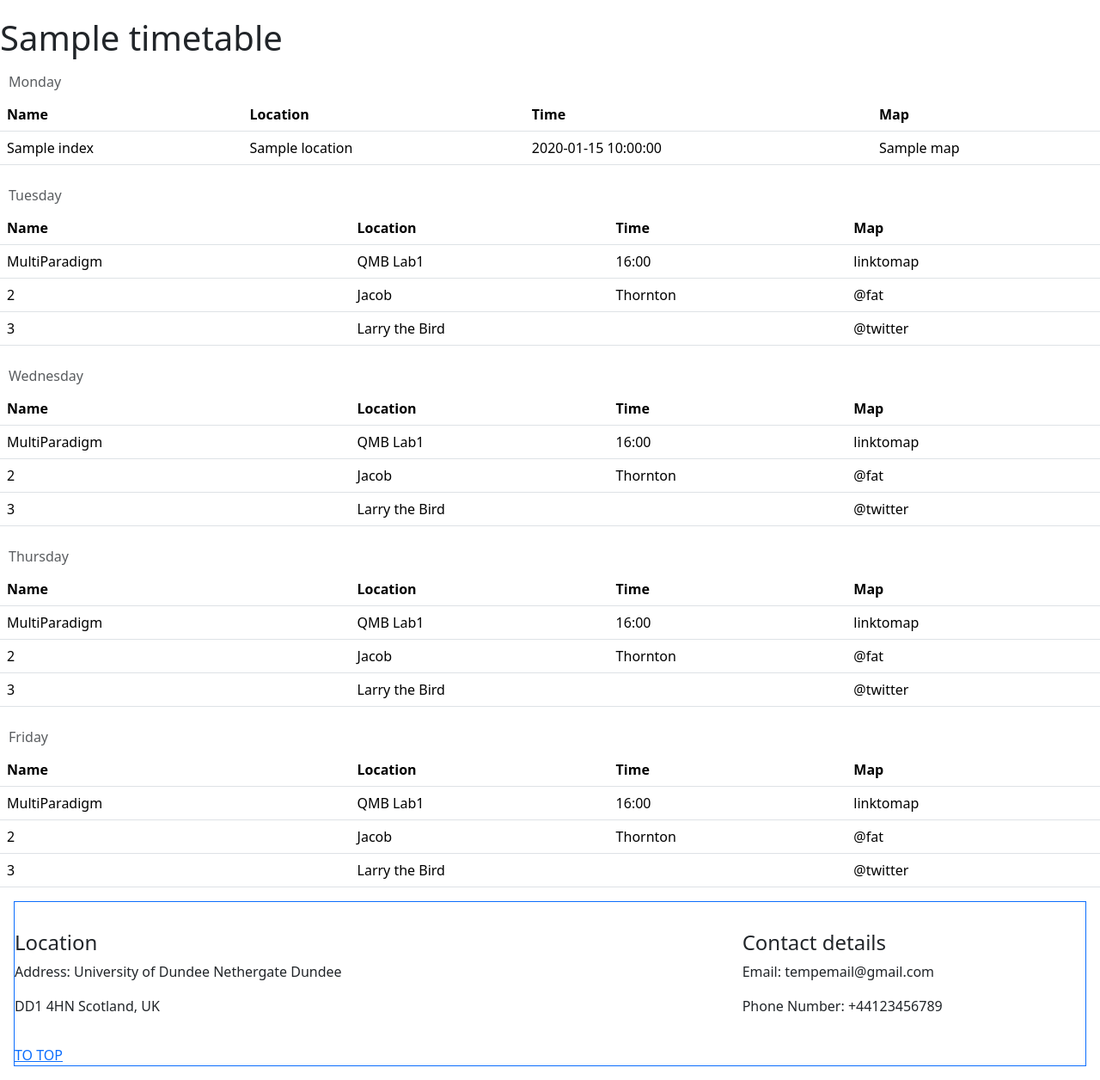
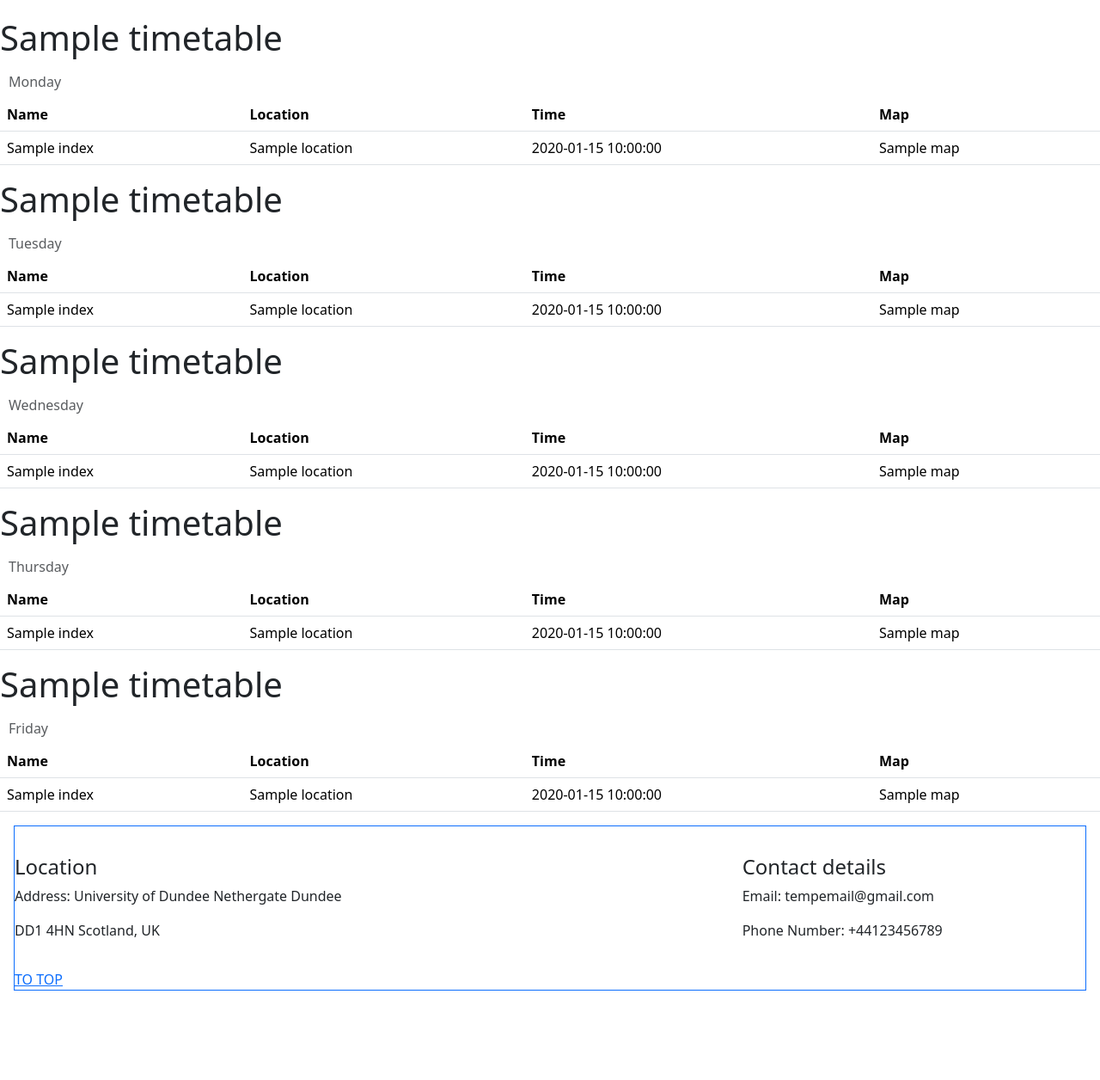
Before and after one commit to stoib/QuackAthon25, a Flask app: template templates/timetable.html in a window 1280 px wide. Shown: the part 110-1366 px from the top of the page at 86% size. After the commit the page ends 1262 px from the top, so only its background shows below. Run offline with Flask 3, Linux system fonts and the light colour scheme; the template is opened without the code that fills it: most values are stand-ins (such as "Sample title", 1, 10 or a date in 2020); some libraries are stand-ins or nearby versions.

Commit message:
changed code for other days of week

```diff
--- a/templates/timetable.html
+++ b/templates/timetable.html
@@ -35,23 +35,15 @@
       </tr>
     </thead>
     <tbody>
+        <h1>{{ timetable.name }}</h1>
+        {% for index in timetable %}
             <tr>
-        <td scope="row">MultiParadigm</th>
-        <td>QMB Lab1</td>
-        <td>16:00</td>
-        <td>linktomap</td>
+                <td scope="row">{{ index.name }}</td>
+                <td>{{ index.location }}</td>
+                <td>{{ index.time }}</td>
+                <td>{{ index.map }}</td>
             </tr>
-      <tr>
-        <td scope="row">2</th>
-        <td>Jacob</td>
-        <td>Thornton</td>
-        <td>@fat</td>
-      </tr>
-      <tr>
-        <td scope="row">3</th>
-        <td colspan="2">Larry the Bird</td>
-        <td>@twitter</td>
-      </tr>
+        {% endfor %}
     </tbody>
 </table>
 <table class="table table-hover caption-top">
@@ -65,23 +57,15 @@
       </tr>
     </thead>
     <tbody>
+        <h1>{{ timetable.name }}</h1>
+        {% for index in timetable %}
             <tr>
-        <td scope="row">MultiParadigm</th>
-        <td>QMB Lab1</td>
-        <td>16:00</td>
-        <td>linktomap</td>
+                <td scope="row">{{ index.name }}</td>
+                <td>{{ index.location }}</td>
+                <td>{{ index.time }}</td>
+                <td>{{ index.map }}</td>
             </tr>
-      <tr>
-        <td scope="row">2</th>
-        <td>Jacob</td>
-        <td>Thornton</td>
-        <td>@fat</td>
-      </tr>
-      <tr>
-        <td scope="row">3</th>
-        <td colspan="2">Larry the Bird</td>
-        <td>@twitter</td>
-      </tr>
+        {% endfor %}
     </tbody>
 </table>
 <table class="table table-hover caption-top">
@@ -95,23 +79,15 @@
       </tr>
     </thead>
     <tbody>
+        <h1>{{ timetable.name }}</h1>
+        {% for index in timetable %}
             <tr>
-        <td scope="row">MultiParadigm</th>
-        <td>QMB Lab1</td>
-        <td>16:00</td>
-        <td>linktomap</td>
+                <td scope="row">{{ index.name }}</td>
+                <td>{{ index.location }}</td>
+                <td>{{ index.time }}</td>
+                <td>{{ index.map }}</td>
             </tr>
-      <tr>
-        <td scope="row">2</th>
-        <td>Jacob</td>
-        <td>Thornton</td>
-        <td>@fat</td>
-      </tr>
-      <tr>
-        <td scope="row">3</th>
-        <td colspan="2">Larry the Bird</td>
-        <td>@twitter</td>
-      </tr>
+        {% endfor %}
     </tbody>
 </table>
 <table class="table table-hover caption-top">
@@ -125,23 +101,15 @@
       </tr>
     </thead>
     <tbody>
+        <h1>{{ timetable.name }}</h1>
+        {% for index in timetable %}
             <tr>
-        <td scope="row">MultiParadigm</th>
-        <td>QMB Lab1</td>
-        <td>16:00</td>
-        <td>linktomap</td>
+                <td scope="row">{{ index.name }}</td>
+                <td>{{ index.location }}</td>
+                <td>{{ index.time }}</td>
+                <td>{{ index.map }}</td>
             </tr>
-      <tr>
-        <td scope="row">2</th>
-        <td>Jacob</td>
-        <td>Thornton</td>
-        <td>@fat</td>
-      </tr>
-      <tr>
-        <td scope="row">3</th>
-        <td colspan="2">Larry the Bird</td>
-        <td>@twitter</td>
-      </tr>
+        {% endfor %}
     </tbody>
 </table>
 
```
Lines whose indentation alone changed are shown as unchanged.
